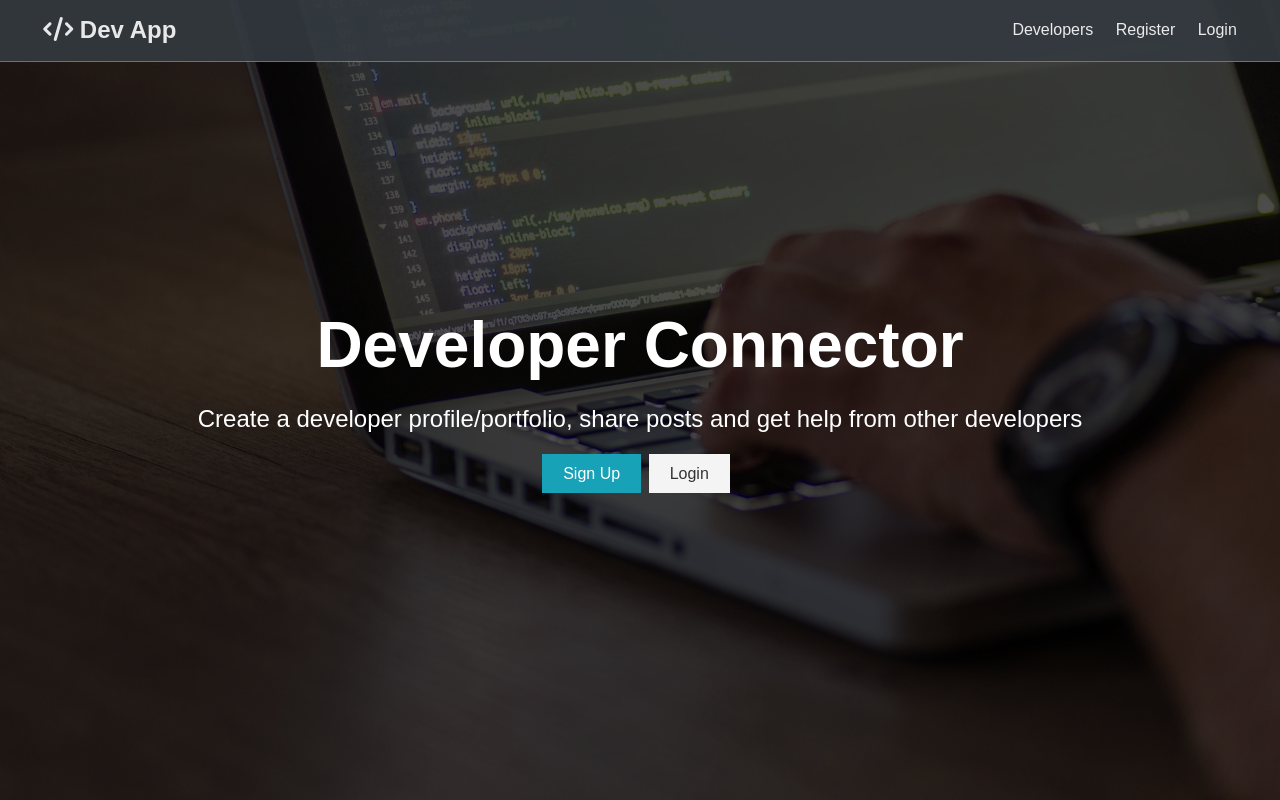
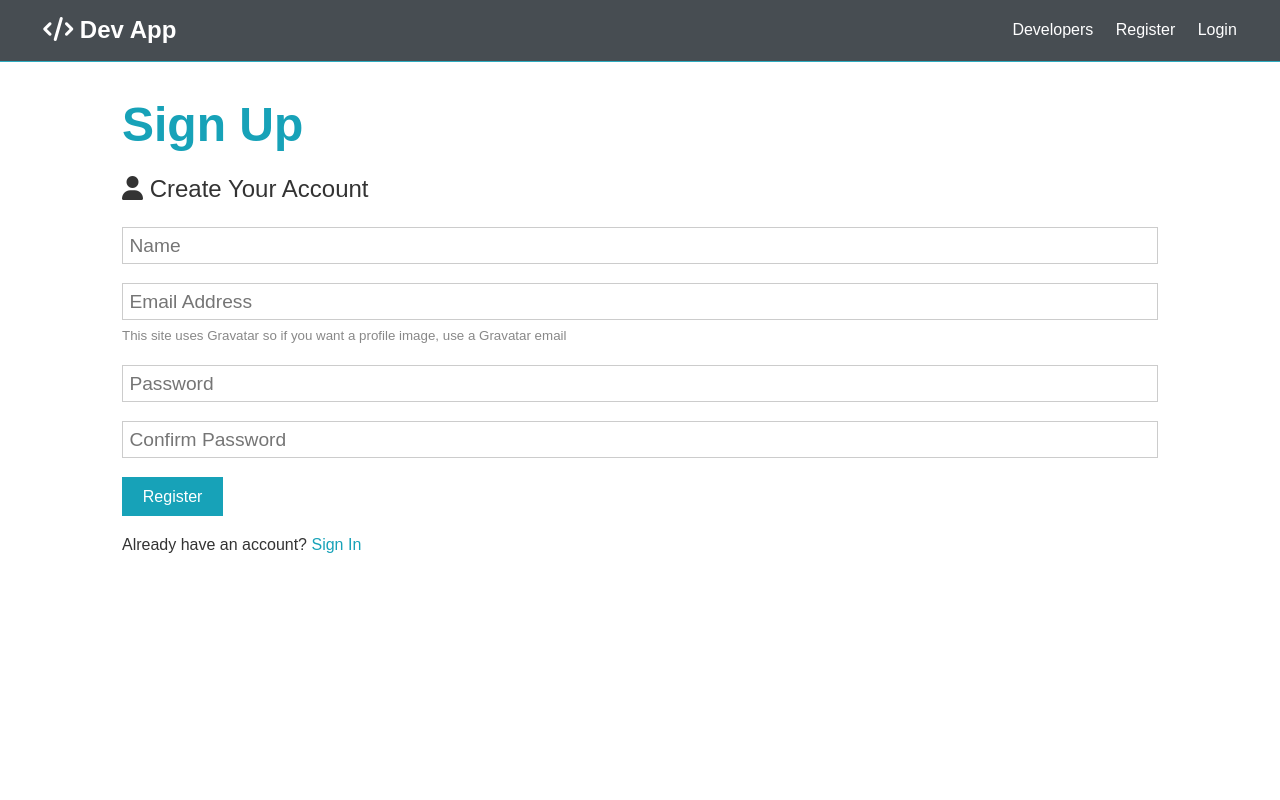
Before and after one commit to Yishak27/MERN1, a React (Create React App) app in the folder devapp/: page /register in a window 1280 px wide. Built offline with nearby package versions, Linux system fonts and the light colour scheme.

Commit message:
able to navigate through the menus

```diff
--- a/devapp/public/index.html
+++ b/devapp/public/index.html
@@ -12,7 +12,6 @@
     <link rel="apple-touch-icon" href="%PUBLIC_URL%/logo192.png" />
    <link rel="stylesheet" href="https://cdnjs.cloudflare.com/ajax/libs/font-awesome/6.3.0/css/all.min.css">
     <link rel="manifest" href="%PUBLIC_URL%/manifest.json" />
-    <link href="https://cdnjs.cloudflare.com/ajax/libs/bootstrap/5.2.3/js/bootstrap.min.js" rel="stylesheet">
     <title>Dev Apps</title>
   </head>
   <body>
--- a/devapp/src/App.js
+++ b/devapp/src/App.js
@@ -1,13 +1,21 @@
-import { Fragment } from 'react';
+import React, { Fragment } from 'react';
+import { Routes, Route } from 'react-router-dom'
 import './App.css';
 import Navbar from './components/layout/Navbar';
 import Landing from './components/layout/Landing';
+import Login from './components/layout/auth/Login';
+import Register from './components/layout/auth/Register';
+
 function App() {
   return (
-    <Fragment>
+    <>
       <Navbar />
-      <Landing/>
-    </Fragment>
+      <Routes>
+        <Route path="/" element={<Landing />} />
+        <Route path="/login" element={<Login />} />
+        <Route path="/register" element={<Register />} />
+      </Routes>
+    </>
   );
 }
 
--- a/devapp/src/components/layout/Landing.js
+++ b/devapp/src/components/layout/Landing.js
@@ -1,18 +1,19 @@
 import React from 'react'
+import { Link } from 'react-router-dom'
 
 const Landing = () => {
   return (
-      <section class="landing">
-      <div class="dark-overlay">
-        <div class="landing-inner">
-          <h1 class="x-large">Developer Connector</h1>
-          <p class="lead">
+      <section className="landing">
+      <div className="dark-overlay">
+        <div className="landing-inner">
+          <h1 className="x-large">Developer Connector</h1>
+          <p className="lead">
             Create a developer profile/portfolio, share posts and get help from
             other developers
           </p>
-          <div class="buttons">
-            <a href="register.html" class="btn btn-primary">Sign Up</a>
-            <a href="login.html" class="btn btn-light">Login</a>
+          <div className="buttons">
+            <Link to="/register" className="btn btn-primary">Sign Up</Link>
+            <Link to="/login" className="btn btn-light">Login</Link>
           </div>
         </div>
       </div>
--- a/devapp/src/components/layout/Navbar.js
+++ b/devapp/src/components/layout/Navbar.js
@@ -1,15 +1,15 @@
 import React from 'react'
-
+import { Link } from 'react-router-dom'
 const Navbar = () => {
     return (
-        <nav class="navbar bg-dark sha">
+        <nav className="navbar bg-dark sha">
             <h1>
-                <a href="index.html"><i class="fas fa-code"></i> Dev App</a>
+                <Link to="/"><i className="fas fa-code"></i> Dev App</Link>
             </h1>
             <ul>
-                <li><a href="profiles.html">Developers</a></li>
-                <li><a href="register.html">Register</a></li>
-                <li><a href="login.html">Login</a></li>
+                <li><Link to="/">Developers</Link></li>
+                <li><Link to="/register">Register</Link></li>
+                <li><Link to="/login">Login</Link></li>
             </ul>
         </nav>
     )
--- /dev/null
+++ b/devapp/src/components/layout/auth/Login.js
@@ -0,0 +1,39 @@
+import React from 'react'
+import { Link } from 'react-router-dom'
+
+const Login = () => {
+  return (
+    <div>
+      <section className="container">
+      <div className="alert alert-danger">
+        Invalid credentials
+      </div>
+      <h1 className="large text-primary">Sign In</h1>
+      <p className="lead"><i className="fas fa-user"></i> Sign into Your Account</p>
+      <form className="form" action="dashboard.html">
+        <div className="form-group">
+          <input
+            type="email"
+            placeholder="Email Address"
+            name="email"
+            required
+          />
+        </div>
+        <div className="form-group">
+          <input
+            type="password"
+            placeholder="Password"
+            name="password"
+          />
+        </div>
+        <input type="submit" className="btn btn-primary" value="Login" />
+      </form>
+      <p className="my-1">
+        Don't have an account? <Link to="/register">Sign Up</Link>
+      </p>
+    </section>
+    </div>
+  )
+}
+
+export default Login
--- /dev/null
+++ b/devapp/src/components/layout/auth/Register.js
@@ -0,0 +1,47 @@
+import React from 'react'
+import { Link } from 'react-router-dom'
+
+const Register = () => {
+  return (
+    <div>
+      <section className="container">
+      <h1 className="large text-primary">Sign Up</h1>
+      <p className="lead"><i className="fas fa-user"></i> Create Your Account</p>
+      <form className="form" action="create-profile.html">
+        <div className="form-group">
+          <input type="text" placeholder="Name" name="name" required />
+        </div>
+        <div className="form-group">
+          <input type="email" placeholder="Email Address" name="email" />
+          <small className="form-text"
+            >This site uses Gravatar so if you want a profile image, use a
+            Gravatar email</small
+          >
+        </div>
+        <div className="form-group">
+          <input
+            type="password"
+            placeholder="Password"
+            name="password"
+            minLength="6"
+          />
+        </div>
+        <div className="form-group">
+          <input
+            type="password"
+            placeholder="Confirm Password"
+            name="password2"
+            minLength="6"
+          />
+        </div>
+        <input type="submit" className="btn btn-primary" value="Register" />
+      </form>
+      <p className="my-1">
+        Already have an account? <Link to="/login">Sign In</Link>
+      </p>
+    </section>
+    </div>
+  )
+}
+
+export default Register
--- a/devapp/src/index.js
+++ b/devapp/src/index.js
@@ -1,8 +1,13 @@
 import React from 'react';
 import ReactDOM from 'react-dom/client';
 import App from './App';
+import {BrowserRouter as Router}  from "react-router-dom";
 
 const root = ReactDOM.createRoot(document.getElementById('root'));
 root.render(
-    <App />
+    <React.StrictMode>
+    <Router>
+      <App />
+      </Router>
+    </React.StrictMode>,
 );
```
